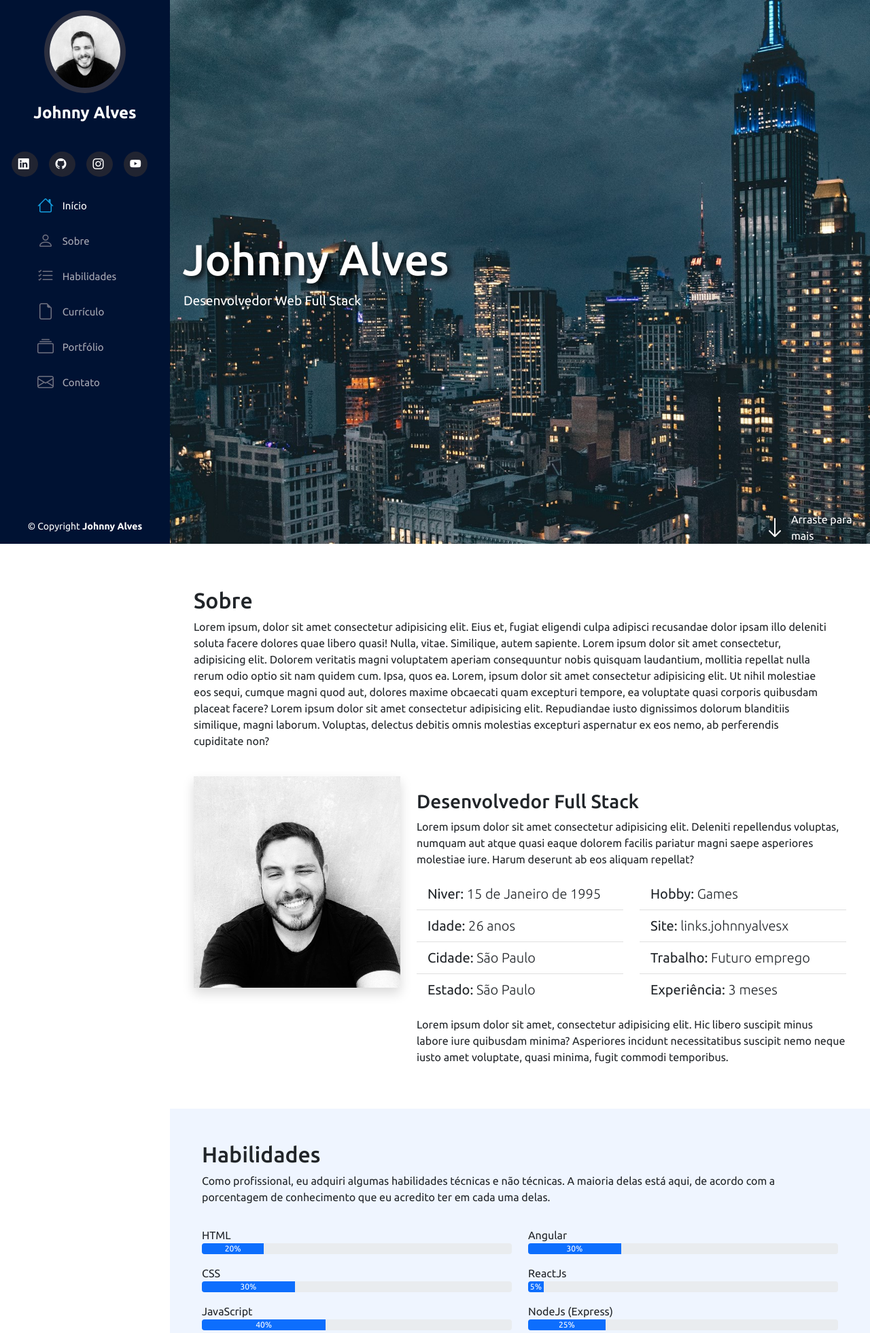
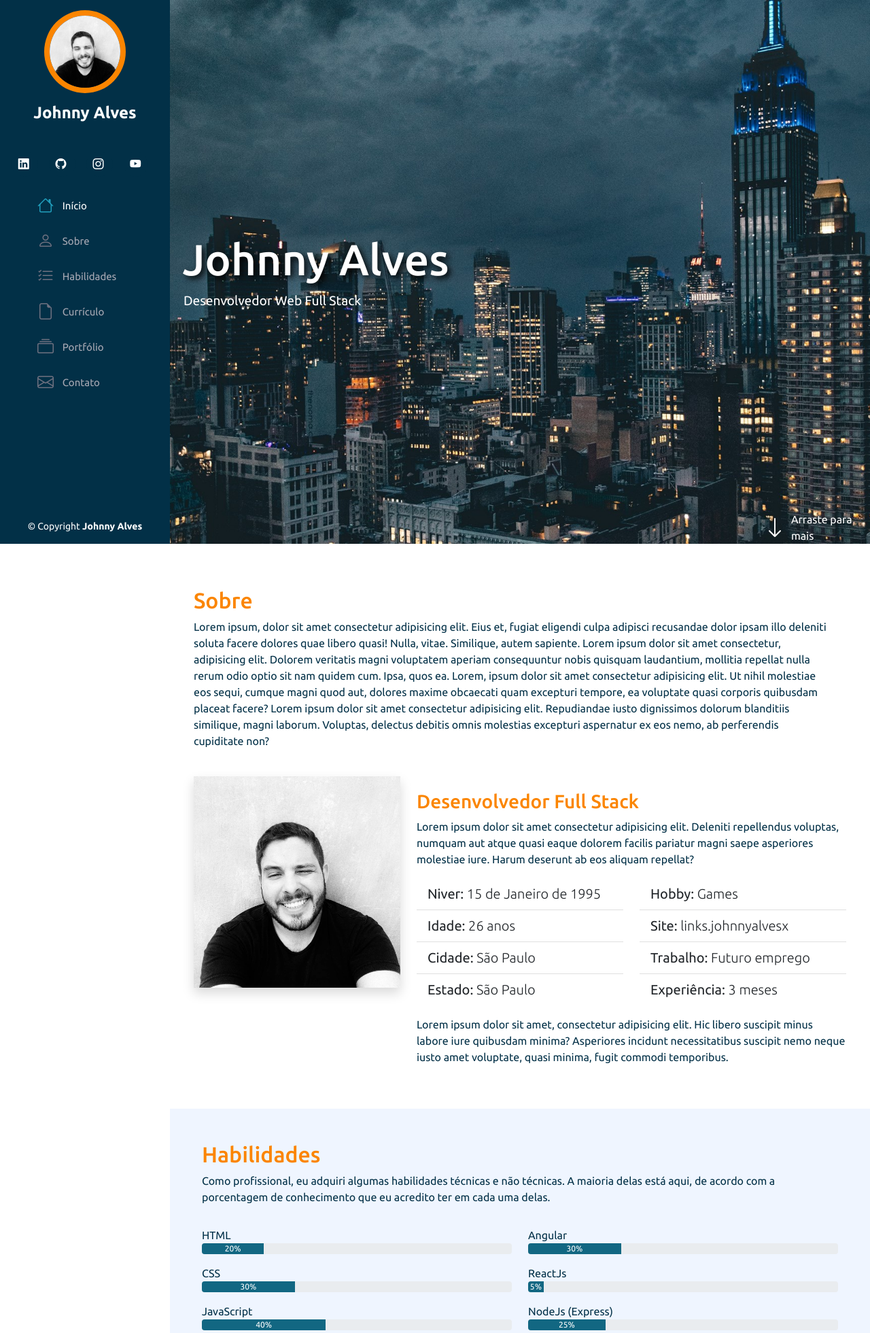
Before and after one commit to johnnyalvesx/portifolio-responsivo, a Flask app: page / in a window 1280 px wide. Shown: the top 1961 px of the page at 68% size. Run offline with Flask 2, Linux system fonts and the light colour scheme; some libraries are stand-ins or nearby versions.

Commit message:
Estilização: cores

```diff
--- a/static/style.css
+++ b/static/style.css
@@ -11,7 +11,7 @@ html, body {
     top: 0;
     left: 0;
     bottom: 0;
-    background: #001233;
+    background: #023047;
     overflow-y: auto;
     width: 250px;
     transition: all ease-in-out 0.5s;
@@ -23,7 +23,7 @@ html, body {
     margin: 15px auto;
     display: block;
     width: 120px;
-    border: 8px solid #2c2f3f;
+    border: 8px solid #FB8500;
     border-radius: 50%;
 }
 
@@ -38,7 +38,7 @@ html, body {
 
 #header .profile .social-links a {
     font-size: 1rem;
-    background: #212431;
+    background: #023047;
     color: #fff;
     padding: 0.6rem;
     margin-right: 1rem;
@@ -48,7 +48,7 @@ html, body {
 }
 
 #header .profile .social-links a:hover {
-    background: #149ddd;
+    background: #219EBC;
 }
 
 .nav-menu {
@@ -83,7 +83,7 @@ html, body {
 .nav-menu .active i,
 .nav-menu .active:focus i,
 .nav-menu li:hover > a i {
-    color: #149ddd;
+    color: #219EBC;
 }
 
 #main {
@@ -133,7 +133,7 @@ section#inicio div#arraste a {
 i.menu-mobile {
     position: fixed;
     color: #fff;
-    background-color: #252c90;
+    background-color: #023047;
     right: 1rem;
     top: 1rem;
     font-size: 1.5rem;
@@ -185,7 +185,7 @@ i.menu-mobile {
 }
 
 *::-webkit-scrollbar-thumb {
-    background-color: #252c90;
+    background-color: #023047;
 }
 
 .section-bg {
@@ -196,13 +196,13 @@ i.menu-mobile {
     font-weight: 700;
     margin-top: 20px;
     margin-bottom: 20px;
-    color: #050d18;
+    color: #126782;
 }
 
 .cv .cv-item {
     padding: 0 0 20px 20px;
     margin-top: -2px;
-    border-left: 2px solid #1f5297;
+    border-left: 2px solid #FFB703;
     position: relative;
 }
 
@@ -211,12 +211,13 @@ i.menu-mobile {
     font-weight: 600;
     text-transform: uppercase;
     font-family: "Poppins", sans-serif;
-    color: #050d18;
+    color: #219EBC;
     margin-bottom: 10px;
 }
 
 .cv .cv-item h5 {
     background: #e4edf9;
+    color: #126782;
     padding: 5px 15px;
     display: inline-block;
     font-weight: 600;
@@ -230,9 +231,41 @@ i.menu-mobile {
     left: -9px;
     width: 16px;
     height: 16px;
-    border: 2px solid #1f5297;
+    border: 2px solid #219EBC;
     background: #fff;
     border-radius: 50%;
+}
+
+.progress-bar {
+    background: #126782;
+}
+
+.orange {
+    color: #FB8500;
+}
+
+.honey-yellow {
+    color: #FFB703;
+}
+
+.orange-peel {
+    color: #FD9E02;
+}
+
+.light-cornflower-blue {
+    color: #8ECAE6;
+}
+
+.blue-green {
+    color: #219EBC;
+}
+
+.blue-sapphire {
+    color: #126782;
+}
+
+.prussian-blue {
+    color: #023047;
 }
 
 .carousel-control-prev {
@@ -324,7 +357,7 @@ i.menu-mobile {
     bottom: 0;
     width: 250px;
     z-index: 9999;
-    background-color: #001233;
+    background-color: #023047;
     transition: .3s;
   }
 
--- a/templates/index.html
+++ b/templates/index.html
@@ -88,8 +88,8 @@
         <section class="container mt-5 aumentar-padding" id="sobre">
             <div class="row w-100">
                 <div class="col-md-12" data-anime="down">
-                    <h2 class='pt-3'>Sobre</h2>
-                    <p>
+                    <h2 class='pt-3 orange'>Sobre</h2>
+                    <p class="prussian-blue">
                         Lorem ipsum, dolor sit amet consectetur adipisicing elit. Eius et, fugiat eligendi culpa
                         adipisci recusandae dolor ipsam illo deleniti soluta facere dolores quae libero quasi!
                         Nulla,
@@ -116,8 +116,8 @@
                         data-anime="left">
                 </div>
                 <div class="col-md-8" data-anime="right">
-                    <h3 style="margin-top: 20px">Desenvolvedor Full Stack</h3>
-                    <p>
+                    <h3 style="margin-top: 20px" class="orange">Desenvolvedor Full Stack</h3>
+                    <p class="prussian-blue">
                         Lorem ipsum dolor sit amet consectetur adipisicing elit. Deleniti repellendus voluptas,
                         numquam
                         aut atque quasi eaque dolorem facilis pariatur magni saepe asperiores molestiae iure. Harum
@@ -156,7 +156,7 @@
                         </div>
                     </div>
 
-                    <p>
+                    <p class="prussian-blue">
                         Lorem ipsum dolor sit amet, consectetur adipisicing elit. Hic libero suscipit minus labore
                         iure
                         quibusdam minima? Asperiores incidunt necessitatibus suscipit nemo neque iusto amet
@@ -171,13 +171,13 @@
         <section class="mt-5 section-bg aumentar-padding" id="habilidades">
 
             <div class="container pb-5 size">
-                <h2 class='pt-5'>Habilidades</h2>
-                <p>Como profissional, eu adquiri algumas habilidades técnicas e não técnicas.
+                <h2 class='pt-5 orange'>Habilidades</h2>
+                <p class="prussian-blue">Como profissional, eu adquiri algumas habilidades técnicas e não técnicas.
                     A maioria delas está aqui, de acordo com a porcentagem de conhecimento que eu acredito ter em
                     cada
                     uma delas.</p>
 
-                <div class="row">
+                <div class="row prussian-blue">
                     <div class="col-md-6">
                         <p class='mt-3 mb-0'>HTML</p>
                         <div class="progress">
@@ -304,11 +304,11 @@
         <section class="mt-5 cv aumentar-padding" id="curriculo">
 
             <div class="container pb-5">
-                <h2 class="pt-3 pb-4">Currículo</h2>
+                <h2 class="pt-3 pb-4 orange">Currículo</h2>
 
-                <div class="row">
+                <div class="row prussian-blue">
                     <div class="col-md-6">
-                        <h3 class="cv-title">Educação</h3>
+                        <h3 class="cv-title blue-sapphire">Educação</h3>
 
                         <div class='cv-item' data-anime="up">
                             <h4>Formação 1</h4>
@@ -325,7 +325,7 @@
                         </div>
 
                         <div class='cv-item' data-anime="up">
-                            <h4>Formação 2</h4>
+                            <h4>Formação 3</h4>
                             <h5>Ano - Ano</h5>
                             <p><em>Instituição</em></p>
                             <p>Descrição</p>
@@ -333,7 +333,7 @@
 
                     </div>
                     <div class="col-md-6">
-                        <h3 class="cv-title">Profissional</h3>
+                        <h3 class="cv-title blue-sapphire">Profissional</h3>
 
                         <div class='cv-item' data-anime="up">
                             <h4>Cargo 1</h4>
@@ -362,10 +362,9 @@
         </section>
 
         <section class="section-bg mt-5" id="portfolio">
-            <div class="container pb-5 pt-5" data-anime="left">
+            <div class="container pb-5 pt-5 prussian-blue" data-anime="left">
 
-                <h2 class="pb-4 aumentar-padding">Portfólio</h2>
-
+                <h2 class="pb-4 aumentar-padding orange">Portfólio</h2>
                 <div id="carouselPortfolio" class="carousel carousel-dark slide" data-bs-ride="carousel">
                     <div class="carousel-indicators">
                         <button type="button" data-bs-target="#carouselPortfolio" data-bs-slide-to="0" class="active"
@@ -507,8 +506,8 @@
 
         <section class="pt-5 pb-5 aumentar-padding" id="contato">
 
-            <div class="container mb-5">
-                <h2 class='pt-3 pb-3'>Contato</h2>
+            <div class="container mb-5 prussian blue">
+                <h2 class='pt-3 pb-3 orange'>Contato</h2>
 
                 <div class="row">
 
```
